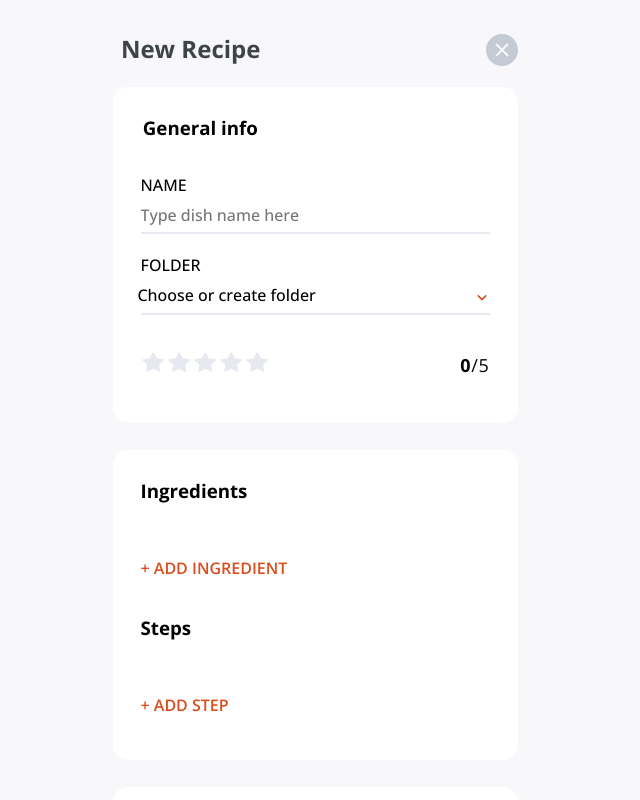
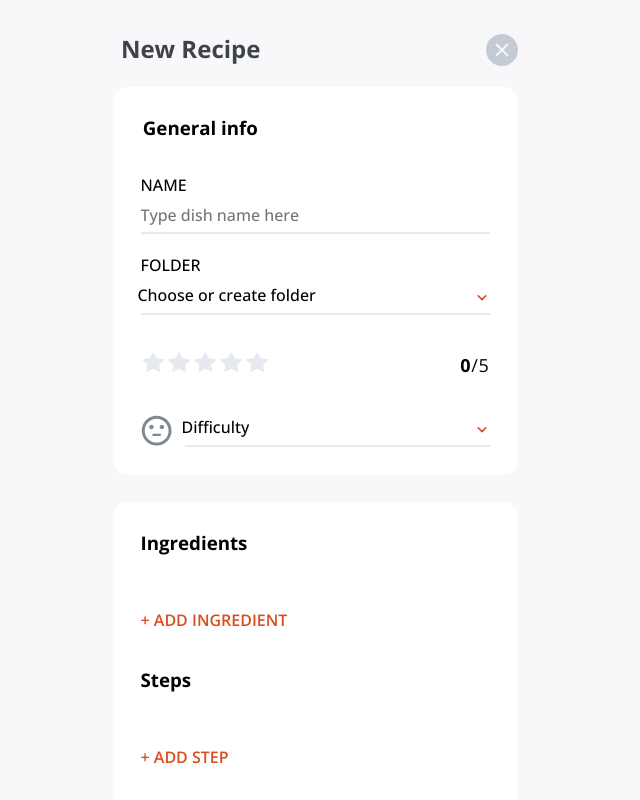
Before and after one commit to Android789515/recipe-site, a Next.js app: page / in a window 1280 px wide. Shown: the whole page, without its empty margins (325-965 px from the left). Built offline with nearby package versions, Linux system fonts and the light colour scheme.

Commit message:
Added DifficultyDropdown and its icon; currently styling it.

```diff
--- a/atoms/recipeInfo.ts
+++ b/atoms/recipeInfo.ts
@@ -24,7 +24,7 @@ const generalInfoData = atom({
         folder: '',
         rating: 0,
         difficulty: '',
-        time: '',
+        time: 0,
         totalCalories: 0
     }
 })
--- a/components/generic-components/Image.tsx
+++ b/components/generic-components/Image.tsx
@@ -5,7 +5,7 @@ interface wrapperProps { className: string }
 
 const Image = ({ className, ...props }: ImageProps & wrapperProps) => (
     <div className={className}>
-        <NextImage {...props}/>
+        <NextImage {...props} />
     </div>
 )
 
--- a/components/generic-components/forms-and-inputs/ControlledDropdown.tsx
+++ b/components/generic-components/forms-and-inputs/ControlledDropdown.tsx
@@ -26,11 +26,11 @@ const ControlledDropdown = ({ dropdownName, placeholder, isRequired, options, cu
     }
 
     return (
-        <label className={styles.label}>
+        <label className={`${styles.label} ${customStyles}`.trim()}>
             {dropdownName && <p className={styles.labelText}>{dropdownName}</p>}
 
             <select
-                className={`${styles.dropdown}`.trim()}
+                className={styles.dropdown}
                 value={value || placeholder}
                 required={isRequired}
                 onChange={onChange}
--- a/components/modals/add-recipe/general-info/DifficultyDropdown.tsx
+++ b/components/modals/add-recipe/general-info/DifficultyDropdown.tsx
@@ -1,11 +1,19 @@
 import React, { useState } from 'react'
+import Image from 'next/image'
 
 import styles from '../../../../styles/modals/add-recipe/general-info/DifficultyDropdown.module.scss'
+import difficultyIcon from '../../../../public/assets/icons/difficulty.svg'
 
 import ControlledDropdown from '../../../generic-components/forms-and-inputs/ControlledDropdown'
-import Image from '../../../generic-components/Image'
+// import Image from '../../../generic-components/Image'
 
 const DifficultyDropdown = () => {
+    enum difficulties {
+        easy = 'easy',
+        medium = 'medium',
+        hard = 'hard'
+    }
+
     const [ difficulty, changeDifficulty ] = useState('')
 
     const setDifficulty = (event: React.ChangeEvent) => {
@@ -14,17 +22,18 @@ const DifficultyDropdown = () => {
     }
 
     return (
-        <label>
+        <div className={styles.dropdownContainer}>
+            <Image src={difficultyIcon} height={32} />
 
             <ControlledDropdown
-
+                customStyles={styles.dropdown}
                 placeholder={'Difficulty'}
                 isRequired={true}
                 options={undefined}
                 value={difficulty}
                 onChange={setDifficulty}
             />
-        </label>
+        </div>
     )
 }
 
--- a/components/modals/add-recipe/general-info/GeneralInfo.tsx
+++ b/components/modals/add-recipe/general-info/GeneralInfo.tsx
@@ -3,6 +3,7 @@ import React from 'react'
 import NameInput from './NameInput'
 import FolderDropdown from './FolderDropdown'
 import RateScale from './rate-scale/RateScale'
+import DifficultyDropdown from './DifficultyDropdown'
 
 const GeneralInfo = () => {
 
@@ -12,6 +13,7 @@ const GeneralInfo = () => {
             <FolderDropdown />
             <RateScale />
 
+            <DifficultyDropdown />
         </>
     )
 }
--- a/styles/modals/add-recipe/general-info/DifficultyDropdown.module.scss
+++ b/styles/modals/add-recipe/general-info/DifficultyDropdown.module.scss
@@ -0,0 +1,17 @@
+.dropdownContainer {
+  grid-column: span 2;
+
+  display: grid;
+  grid-template-rows: auto;
+  grid-auto-columns: max-content auto;
+  grid-column-gap: .75em;
+  align-items: end;
+}
+
+.dropdownContainer > * {
+  grid-row: 1;
+}
+
+.dropdown {
+  width: 100%;
+}
```
Also changed, not shown: components/modals/add-recipe/general-info/TimeDropdown.tsx (deleted), components/modals/add-recipe/general-info/TimeInput.tsx (added), public/assets/icons/difficulty.svg, styles/modals/add-recipe/general-info/TimeDropdown.module.scss (deleted), styles/modals/add-recipe/general-info/TimeInput.module.scss (added).
